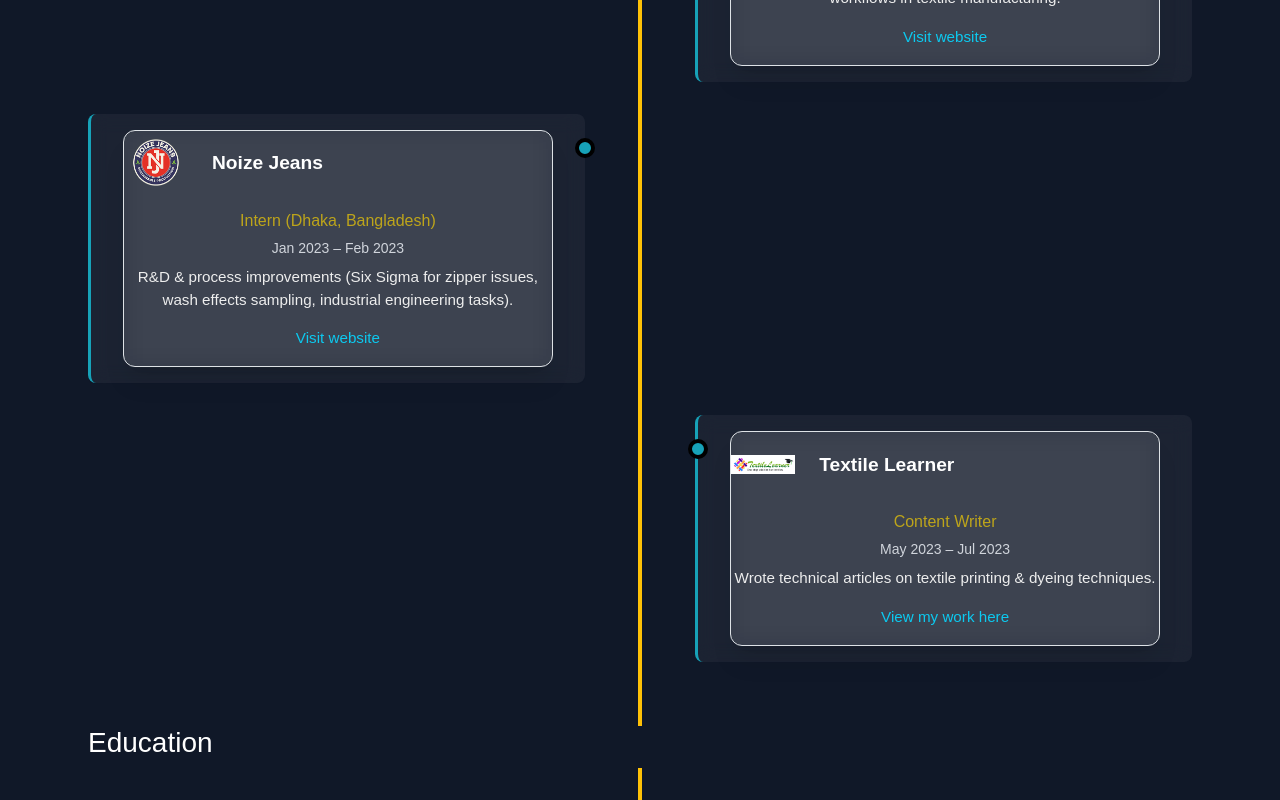
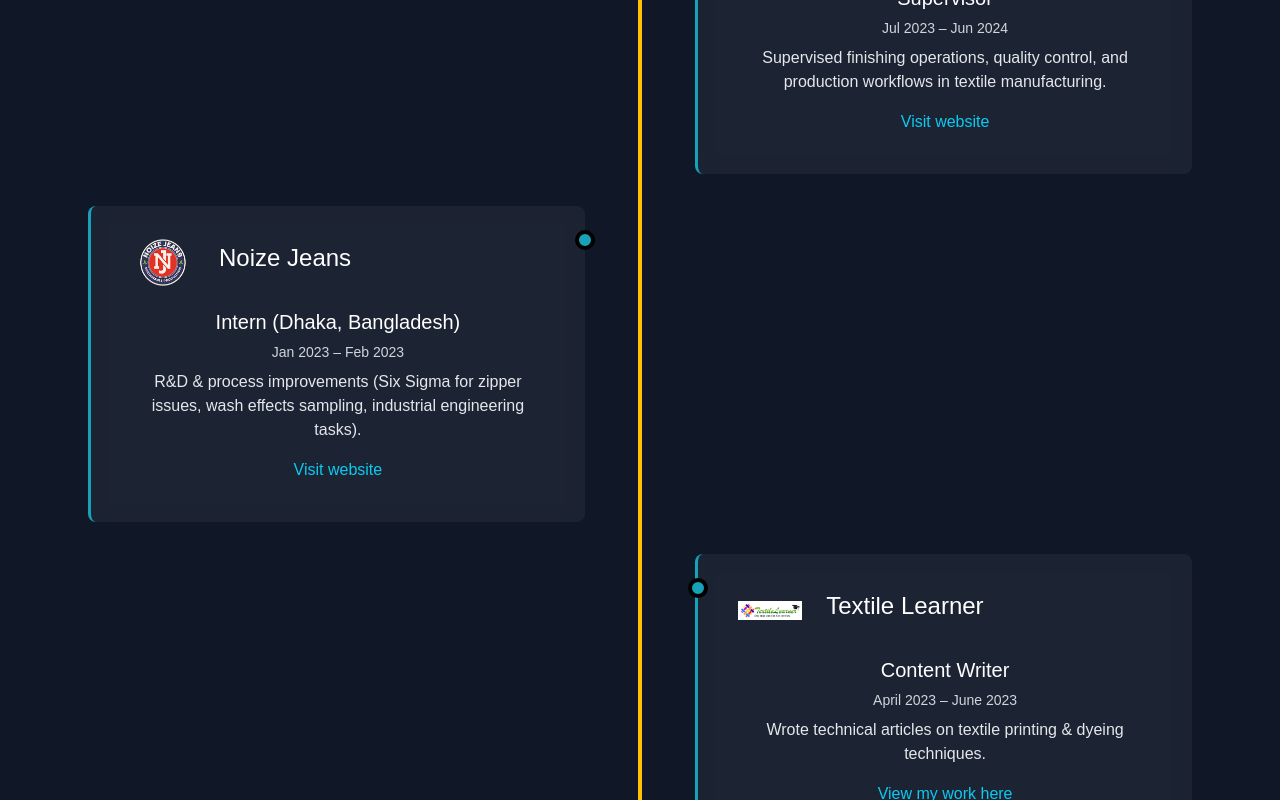
Before and after one commit to Magician3059/rushikeshpatilportfolio, a React (Vite) app: page / in a window 1280 px wide. Shown: the part 2980-3780 px from the top of the page. Built offline with nearby package versions, Linux system fonts and the light colour scheme.

Commit message:
Updated Timeline : Hide Outer Box

```diff
--- a/src/components/Timeline.jsx
+++ b/src/components/Timeline.jsx
@@ -42,7 +42,7 @@
     {
       title: "Textile Learner",
       role: "Content Writer",
-      duration: "May 2023 – Jul 2023",
+      duration: "April 2023 – June 2023",
       description:
         "Wrote technical articles on textile printing & dyeing techniques.",
       logo: textileLearnerLogo,
@@ -72,12 +72,10 @@
   return (
     <section id="timeline" className="py-16 bg-gray-900 text-white">
       <div className="max-w-6xl mx-auto px-4">
-
         <h2 className="text-center text-4xl font-bold mb-12 text-yellow-400">
           Timeline
         </h2>
 
-        {/* Experience */}
         <h3 className="text-blue-400 text-2xl font-semibold mb-6">Experience</h3>
         <div className="timeline">
           {experiences.map((exp, idx) => (
@@ -90,7 +88,6 @@
           ))}
         </div>
 
-        {/* Education */}
         <h3 className="text-green-400 text-2xl font-semibold mt-10 mb-6">
           Education
         </h3>
@@ -125,9 +122,9 @@
       transition={{ duration: 0.8 }}
       className={`timeline-item ${side} ${type} flex flex-col items-center text-center mb-10`}
     >
-      <div className="timeline-content w-full max-w-md bg-white/10 backdrop-blur-md p-6 rounded-xl border border-white/10 shadow-xl">
+      {/* ONLY INNER CONTENT — outer box removed */}
+      <div className="w-full max-w-md p-2">
 
-        {/* Header */}
         <div className="timeline-header flex flex-col sm:flex-row items-center justify-center sm:justify-start gap-4 mb-3">
           {data.logo && (
             <img
```
